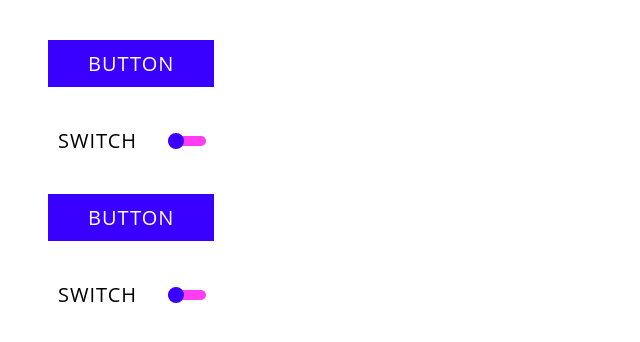
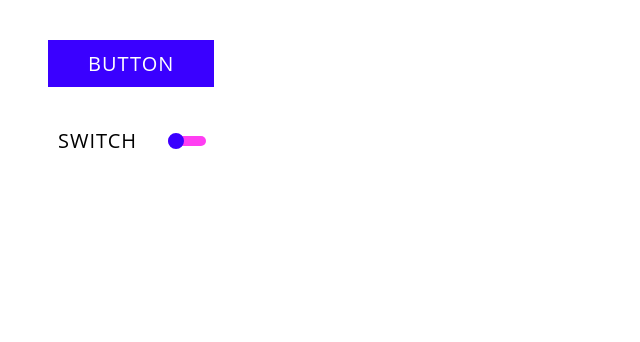
Before and after one commit to alekseikipin/UI-experiments, a plain HTML site: page index.html in a window 1280 px wide. Shown: the whole page, without its empty margins (0-640 px from the left). Drawn offline with Linux system fonts and the light colour scheme.

Commit message:
Second shot
I delited the previous changes becase it was just an experiment with git.

```diff
--- a/index.html
+++ b/index.html
@@ -13,12 +13,5 @@
         <input type="checkbox" id="answer1">
         <label for="answer1">Switch</label>
     </div>
-    <div class="container">
-        <a class="btn" href="#">Button</a>
-    </div>
-    <div class="container">
-        <input type="checkbox" id="answer1">
-        <label for="answer1">Switch</label>
-    </div>
 </body>
 </html>
```
